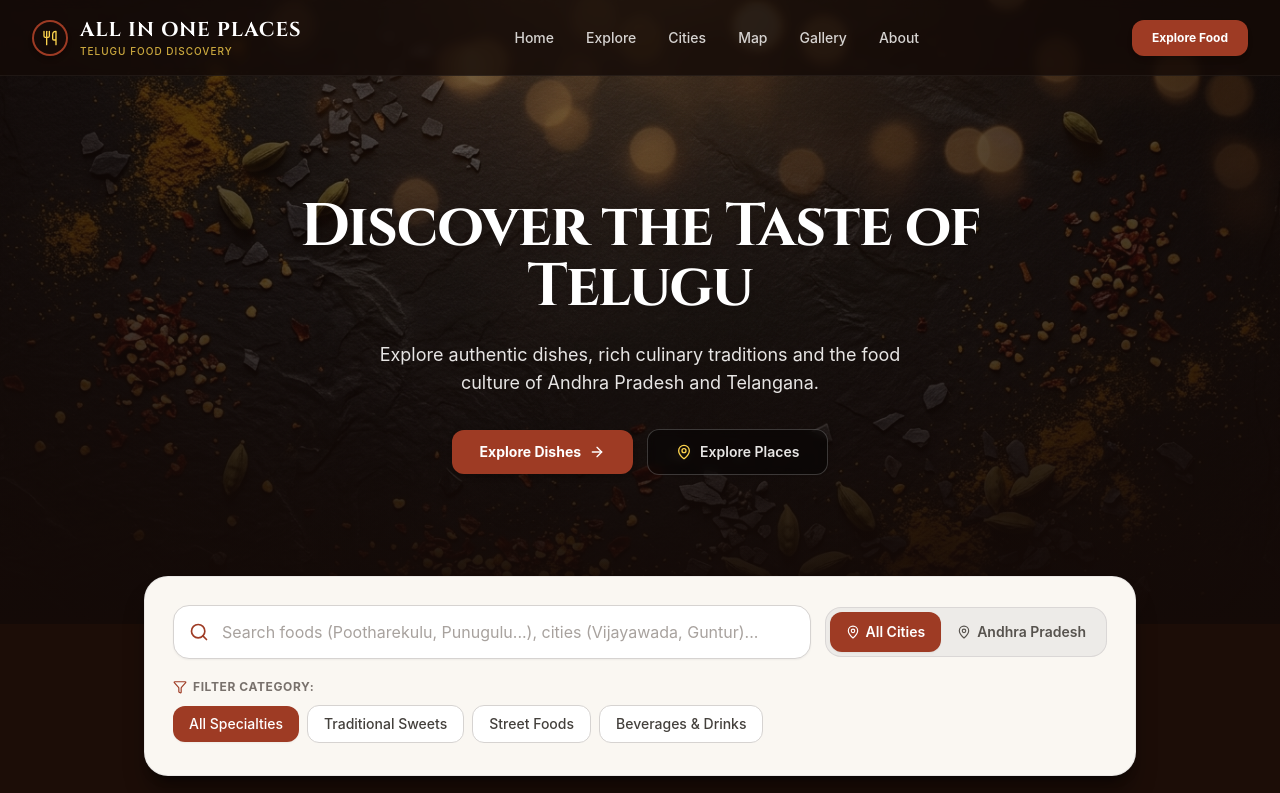
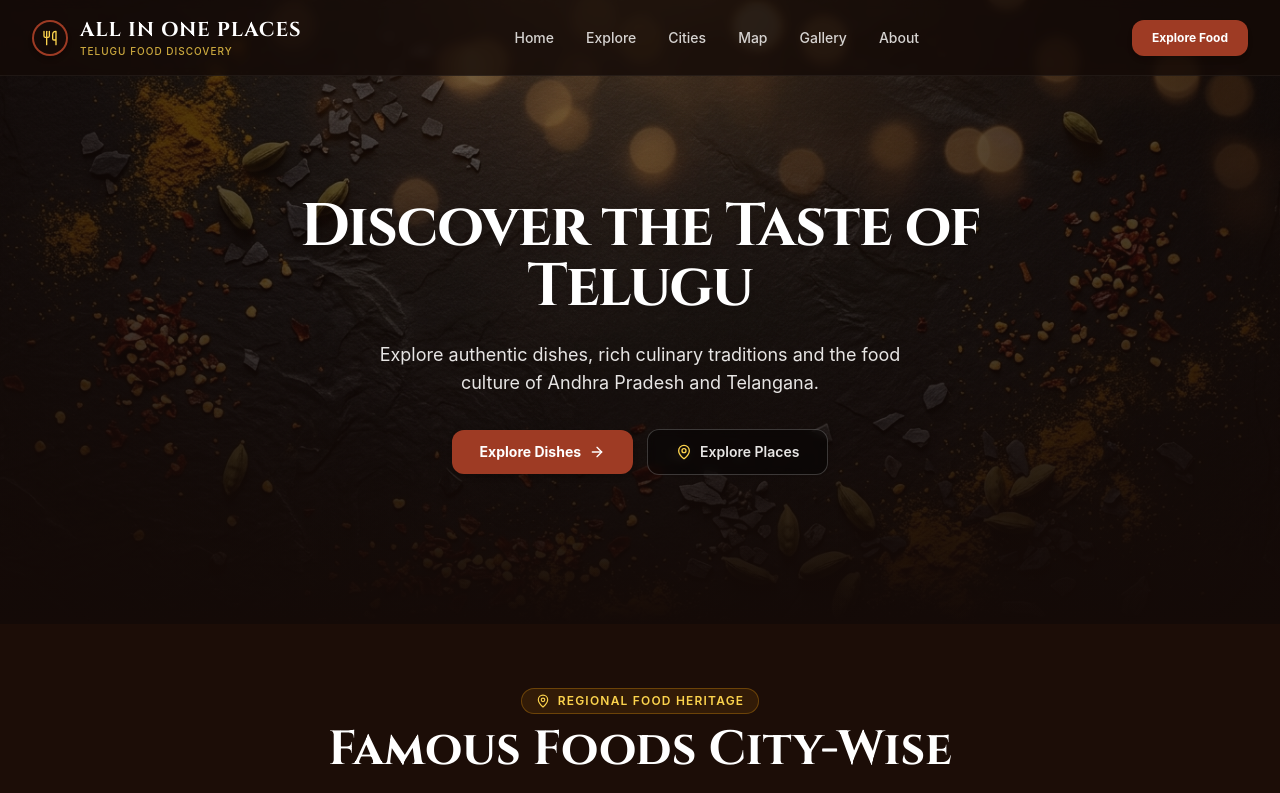
Before and after one commit to sairaghavendra123/All-in-1-places, a React (Vite) app: page / in a window 1280 px wide. Shown: the top 793 px of the page. Built offline with nearby package versions, Linux system fonts and the light colour scheme; a web font is replaced by a local one.

Commit message:
Remove search bar filter control panel from homepage as requested

```diff
--- a/src/App.jsx
+++ b/src/App.jsx
@@ -80,17 +80,6 @@ export default function App() {
       <main>
         {/* Hero Section */}
         <Hero onOpenShutterModal={() => setIsShutterModalOpen(true)} />
-
-        {/* Search & Filtering Control Panel */}
-        <SearchBar
-          searchQuery={searchQuery}
-          setSearchQuery={setSearchQuery}
-          activeCategory={activeCategory}
-          setActiveCategory={setActiveCategory}
-          selectedRegion={selectedRegion}
-          setSelectedRegion={setSelectedRegion}
-          onResetFilters={handleResetFilters}
-        />
 
         {/* Featured Cities Showcase */}
         <FeaturedCities
```
